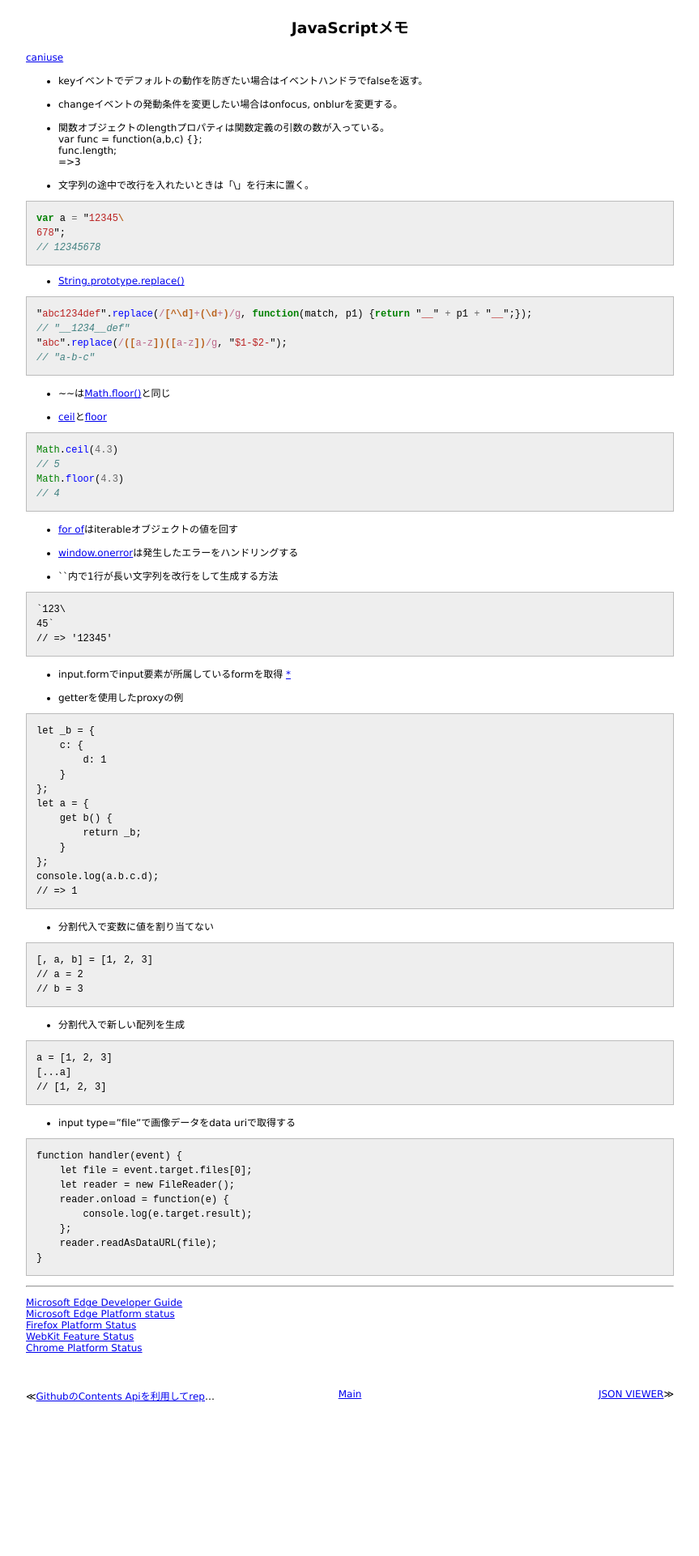
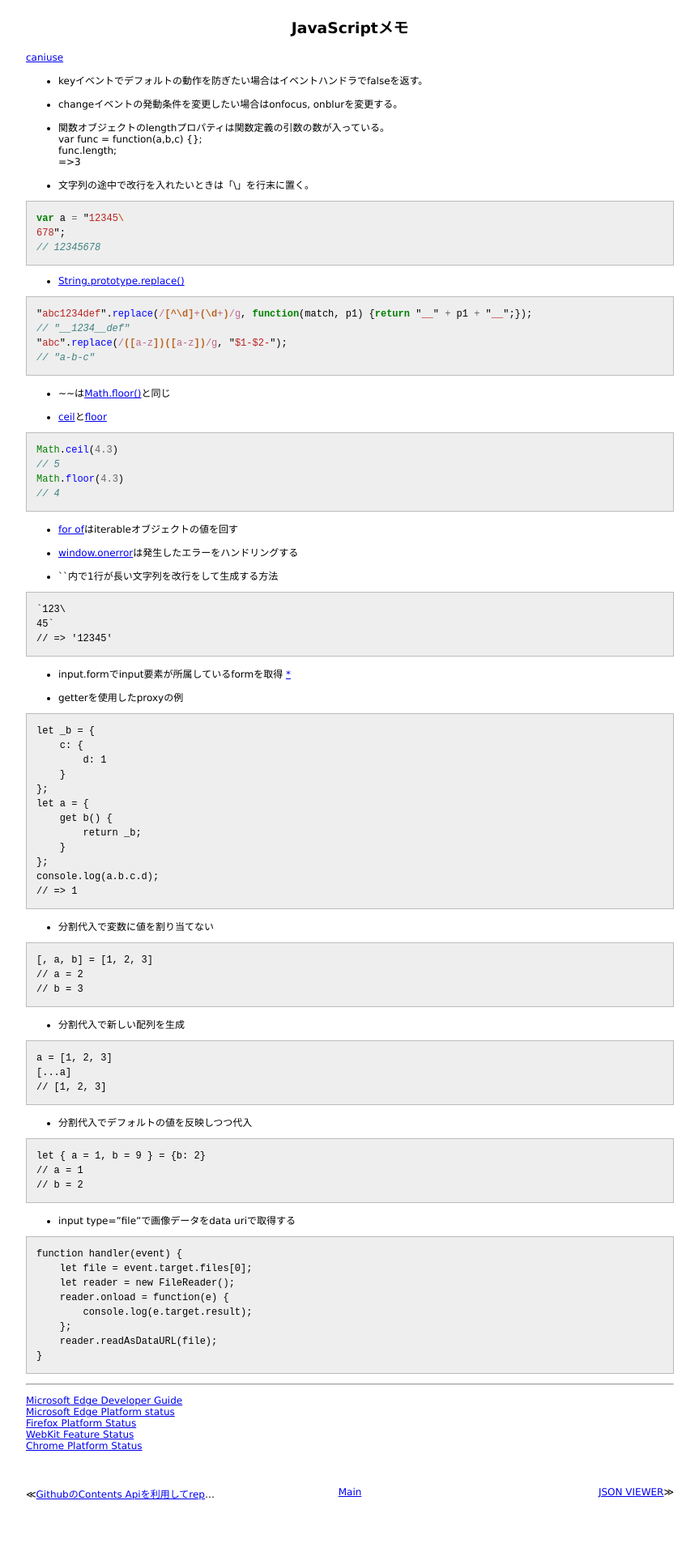
Before and after one commit to 38elements/38elements.github.com, a Jekyll site: the page built from _posts/2014-4-26-javascript.md, in a window 1280 px wide. Shown: the whole page at 81% size, without its empty margins (208-1071 px from the left). Built offline with Jekyll 4.4.1, drawn with Linux system fonts in a browser that asks for light colours; before the commit the page ends 1801 px from its top, so only the background shows below that.

Commit message:
Update 2014-4-26-javascript.md

````diff
--- a/_posts/2014-4-26-javascript.md
+++ b/_posts/2014-4-26-javascript.md
@@ -85,6 +85,14 @@ a = [1, 2, 3]
 // [1, 2, 3]
 ```
 
+* 分割代入でデフォルトの値を反映しつつ代入
+
+```
+let { a = 1, b = 9 } = {b: 2}
+// a = 1
+// b = 2
+```
+
 * input type="file"で画像データをdata uriで取得する
 
 ```
````
